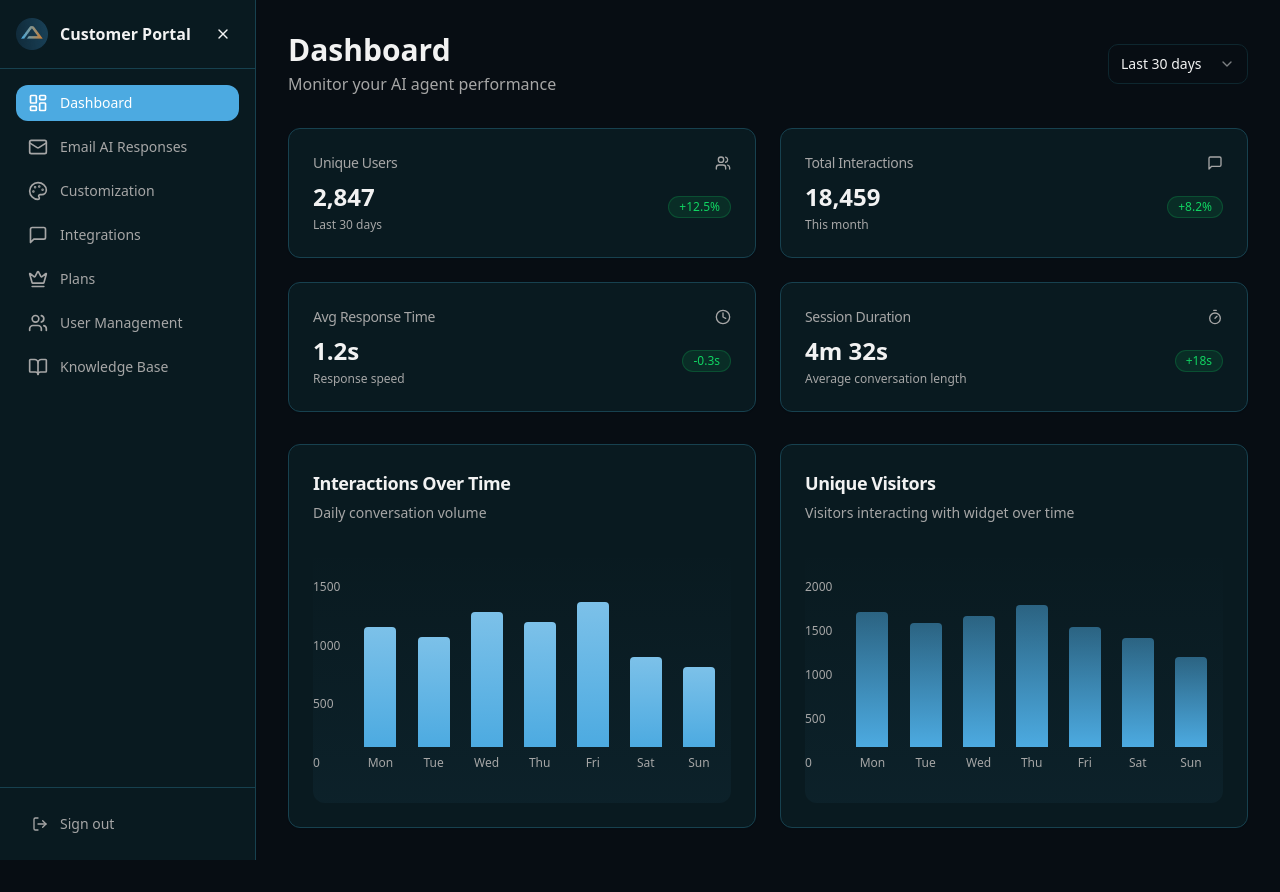
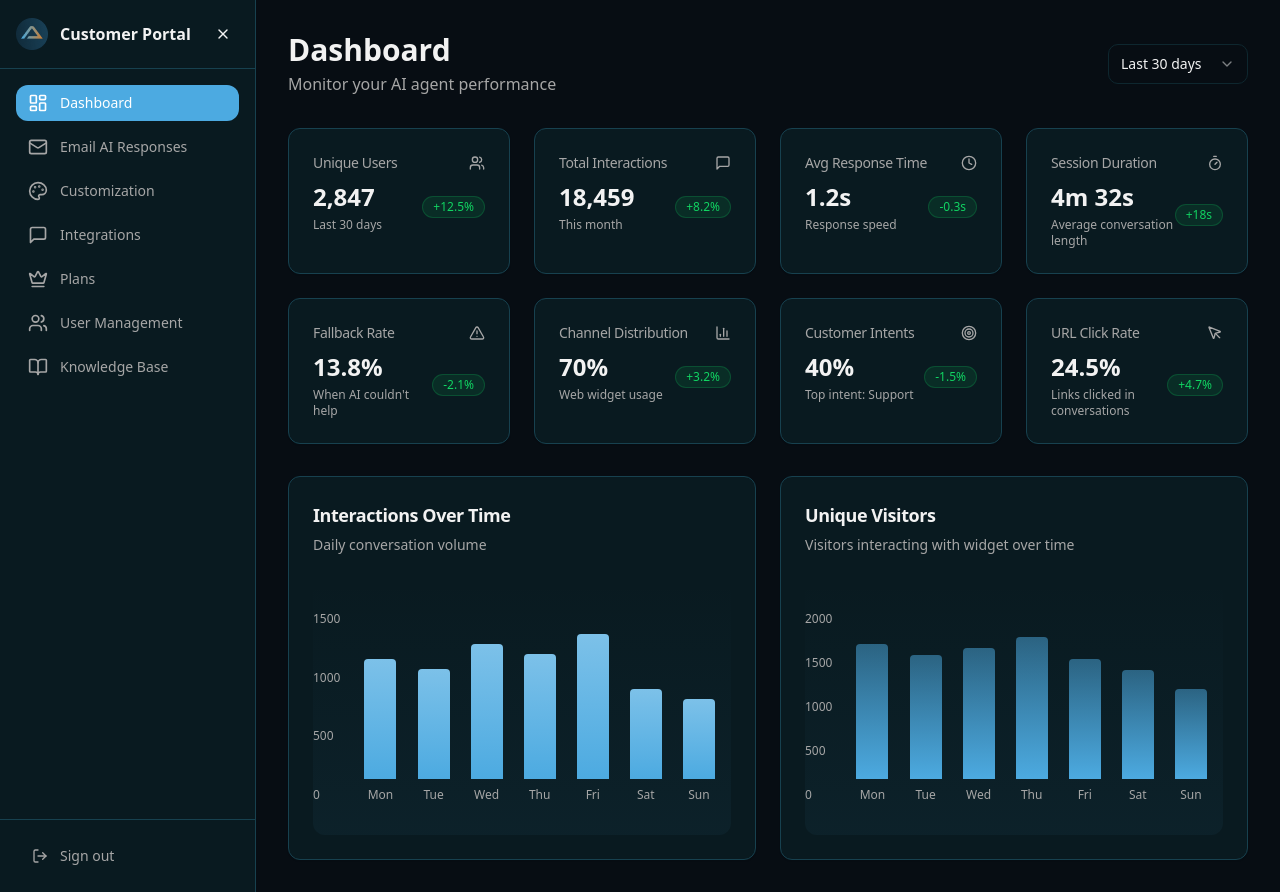
Before and after one commit to rizwanakhtar01/aiva-customer-portal-28, a React (Vite) app: page /dashboard in a window 1280 px wide. Before the commit the page ends 860 px from the top, so only its background shows below. Built offline with nearby package versions, Linux system fonts and the light colour scheme.

Commit message:
Add dashboard stats

```diff
--- a/src/pages/Dashboard.tsx
+++ b/src/pages/Dashboard.tsx
@@ -11,7 +11,11 @@ import {
   MessageSquare,
   Clock,
   Timer,
-  CalendarIcon
+  CalendarIcon,
+  AlertTriangle,
+  BarChart3,
+  Target,
+  MousePointer
 } from "lucide-react";
 import { useState } from "react";
 import { format } from "date-fns";
@@ -24,11 +28,76 @@ const Dashboard = () => {
   // Mock function to generate metrics based on date range
   const getMetricsForDateRange = (range: string) => {
     const baseMetrics = {
-      "1d": { users: 347, interactions: 1245, responseTime: 0.8, duration: "2m 45s" },
-      "7d": { users: 1423, interactions: 7834, responseTime: 1.0, duration: "3m 12s" },
-      "30d": { users: 2847, interactions: 18459, responseTime: 1.2, duration: "4m 32s" },
-      "90d": { users: 8456, interactions: 52367, responseTime: 1.4, duration: "5m 18s" },
-      "custom": { users: 2847, interactions: 18459, responseTime: 1.2, duration: "4m 32s" }
+      "1d": {
+        users: 347,
+        interactions: 1245,
+        responseTime: 0.8,
+        duration: "2m 45s",
+        fallbackRate: 12.5,
+        channelWeb: 65,
+        channelMobile: 25,
+        channelApi: 10,
+        intentSupport: 45,
+        intentSales: 30,
+        intentGeneral: 25,
+        urlClickRate: 18.3
+      },
+      "7d": {
+        users: 1423,
+        interactions: 7834,
+        responseTime: 1.0,
+        duration: "3m 12s",
+        fallbackRate: 15.2,
+        channelWeb: 68,
+        channelMobile: 22,
+        channelApi: 10,
+        intentSupport: 42,
+        intentSales: 33,
+        intentGeneral: 25,
+        urlClickRate: 21.7
+      },
+      "30d": {
+        users: 2847,
+        interactions: 18459,
+        responseTime: 1.2,
+        duration: "4m 32s",
+        fallbackRate: 13.8,
+        channelWeb: 70,
+        channelMobile: 20,
+        channelApi: 10,
+        intentSupport: 40,
+        intentSales: 35,
+        intentGeneral: 25,
+        urlClickRate: 24.5
+      },
+      "90d": {
+        users: 8456,
+        interactions: 52367,
+        responseTime: 1.4,
+        duration: "5m 18s",
+        fallbackRate: 16.1,
+        channelWeb: 72,
+        channelMobile: 18,
+        channelApi: 10,
+        intentSupport: 38,
+        intentSales: 37,
+        intentGeneral: 25,
+        urlClickRate: 26.8
+      },
+      "custom": {
+        users: 2847,
+        interactions: 18459,
+        responseTime: 1.2,
+        duration: "4m 32s",
+        fallbackRate: 13.8,
+        channelWeb: 70,
+        channelMobile: 20,
+        channelApi: 10,
+        intentSupport: 40,
+        intentSales: 35,
+        intentGeneral: 25,
+        urlClickRate: 24.5
+      }
     };
 
     return baseMetrics[range as keyof typeof baseMetrics] || baseMetrics["30d"];
@@ -68,6 +137,38 @@ const Dashboard = () => {
       trend: "up" as const,
       icon: Timer,
       description: "Average conversation length"
+    },
+    {
+      title: "Fallback Rate",
+      value: `${currentMetrics.fallbackRate}%`,
+      change: "-2.1%",
+      trend: "down" as const,
+      icon: AlertTriangle,
+      description: "When AI couldn't help"
+    },
+    {
+      title: "Channel Distribution",
+      value: `${currentMetrics.channelWeb}%`,
+      change: "+3.2%",
+      trend: "up" as const,
+      icon: BarChart3,
+      description: "Web widget usage"
+    },
+    {
+      title: "Customer Intents",
+      value: `${currentMetrics.intentSupport}%`,
+      change: "-1.5%",
+      trend: "down" as const,
+      icon: Target,
+      description: "Top intent: Support"
+    },
+    {
+      title: "URL Click Rate",
+      value: `${currentMetrics.urlClickRate}%`,
+      change: "+4.7%",
+      trend: "up" as const,
+      icon: MousePointer,
+      description: "Links clicked in conversations"
     }
   ];
 
@@ -122,7 +223,7 @@ const Dashboard = () => {
       </div>
 
       {/* Metrics Grid */}
-      <div className="grid grid-cols-1 md:grid-cols-2 lg:grid-cols-2 gap-6">
+      <div className="grid grid-cols-1 md:grid-cols-2 lg:grid-cols-4 gap-6">
         {metrics.map((metric, index) => (
           <MetricCard key={index} {...metric} />
         ))}
```
